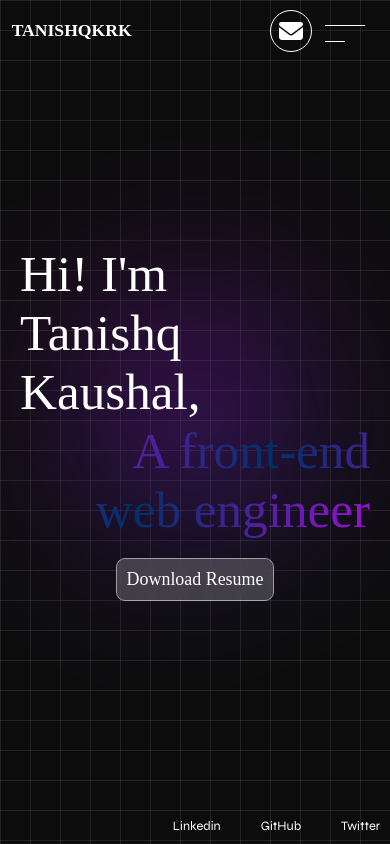
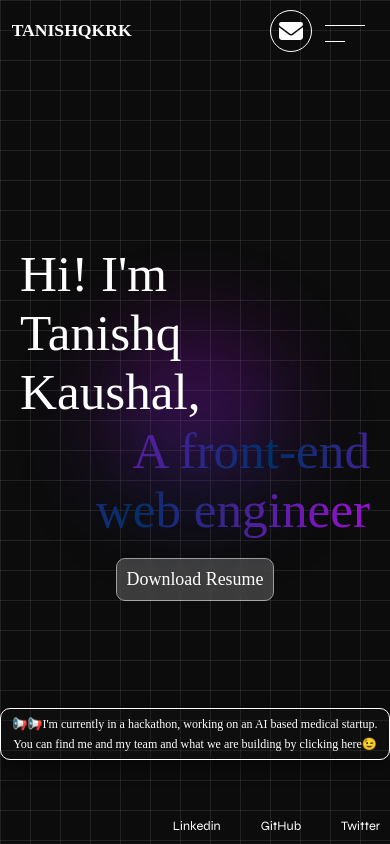
Before and after one commit to tanishqkrk/portfolio, a React (Vite) app: page / in a window 390 px wide. Shown: the top 844 px of the page. Built offline with nearby package versions, Linux system fonts and the light colour scheme; a web font is replaced by a local one.

Commit message:
added announcements

```diff
--- a/src/components/Hero/Hero.css
+++ b/src/components/Hero/Hero.css
@@ -125,6 +125,49 @@
     outline: 1px solid rgba(255, 255, 255, .6);
 }
 
+.currentStatus {
+    padding: 10px;
+    background-color: rgb(27, 27, 27, .2);
+    border-radius: 10px;
+    /* left: -10%; */
+    /* top: 10%; */
+    /* display: flex; */
+    /* flex-direction: column; */
+    /* justify-content: center; */
+    /* align-items: center; */
+    /* height: auto; */
+    /* width: 90%; */
+    text-align: center;
+    /* z-index: 99 !important; */
+    /* position: relative; */
+    box-shadow: 0px 5px 23px -5px rgb(0 0 0 / 75%);
+    -webkit-box-shadow: 0px 5px 23px -5px rgb(0 0 0 / 75%);
+    -moz-box-shadow: 0px 5px 23px -5px rgba(0, 0, 0, 0.75);
+    /* transition: .3s; */
+    /* margin: 2rem 0; */
+    /* background: rgba(255, 255, 255, 0.1); */
+    /* -webkit-backdrop-filter: blur(5px); */
+    /* backdrop-filter: blur(5px); */
+    /* border: 1px solid rgba(255, 255, 255, .1); */
+    border: 1px solid white;
+    transition: .3s !important;
+
+    position: absolute;
+    bottom: 10%;
+    font-size: 18px;
+    text-align: center;
+    color: white;
+    font-weight: 100;
+    line-height: 25px;
+    text-decoration: none;
+
+}
+
+.currentStatus:hover {
+    background: rgba(27, 27, 27);
+
+}
+
 @media(max-width:640px) {
     .hero__resume--title {
         display: block;
@@ -149,6 +192,29 @@
     .bottom {
         background: linear-gradient(180deg, rgba(255, 255, 255, 0) 0%, rgba(220, 3, 255, .1) 100%);
         /* height: 40vh; */
+    }
+
+    .currentStatus {
+        font-size: 15px;
+        padding: 5px;
+    }
+}
+
+@media(max-width: 440px) {
+    .currentStatus {
+        font-size: 12px;
+        padding: 5px;
+        line-height: 20px;
+        bottom: 10%;
+    }
+}
+
+@media(max-width: 350px) {
+    .currentStatus {
+        font-size: 12px;
+        padding: 5px;
+        line-height: 20px;
+        bottom: 5%;
     }
 }
 
--- a/src/components/Hero/Hero.jsx
+++ b/src/components/Hero/Hero.jsx
@@ -11,10 +11,11 @@ const Hero = ({ }) => {
                 {/* <div className='hero__bottom'>Wrote over 5000+ lines of code 🚀</div> */}
                 <a href='./resume.pdf' download={'./resume.pdf'} className="hero__resume--title">Download Resume</a>
                 <div className="heroLinks">
-                    <a href="" className="heroLinksLink">Linkedin</a>
-                    <a href="" className="heroLinksLink">GitHub</a>
-                    <a href="" className="heroLinksLink">Twitter</a>
+                    <a href="https://www.linkedin.com/in/tanishq-kr-kaushal-835b0221b/" className="heroLinksLink">Linkedin</a>
+                    <a href="https://github.com/tanishqkrk" className="heroLinksLink">GitHub</a>
+                    <a href="https://twitter.com/TanishqKaushal" className="heroLinksLink">Twitter</a>
                 </div>
+                <a href='https://github.com/medmac01/healthyAI' className="currentStatus">📢📢I'm currently in a hackathon, working on an AI based medical startup. You can find me and my team and what we are building by clicking here😉</a>
             </div>
             {/* <div className="bottom"></div> */}
         </React.Fragment>
--- a/src/theme/App.css
+++ b/src/theme/App.css
@@ -299,12 +299,12 @@ body {
   /* background: var(--blue); */
   background: linear-gradient(var(--blue) 0%, var(--pink) 1%, var(--blue) 100%);
   /* transition: .8s cubic-bezier(0.175, 0.885, 0.32, 1.275); */
-  /* opacity: .6; */
+  opacity: .4;
   /* filter: brightness(.5); */
-  animation: rotate 7s infinite linear;
+  animation: rotate 6s infinite linear;
   transform: translate(-40%, -40%);
   z-index: 0;
-  filter: blur(100px);
+  filter: blur(50px);
   /* -moz-backface-visibility: hidden; */
 
 }
```
